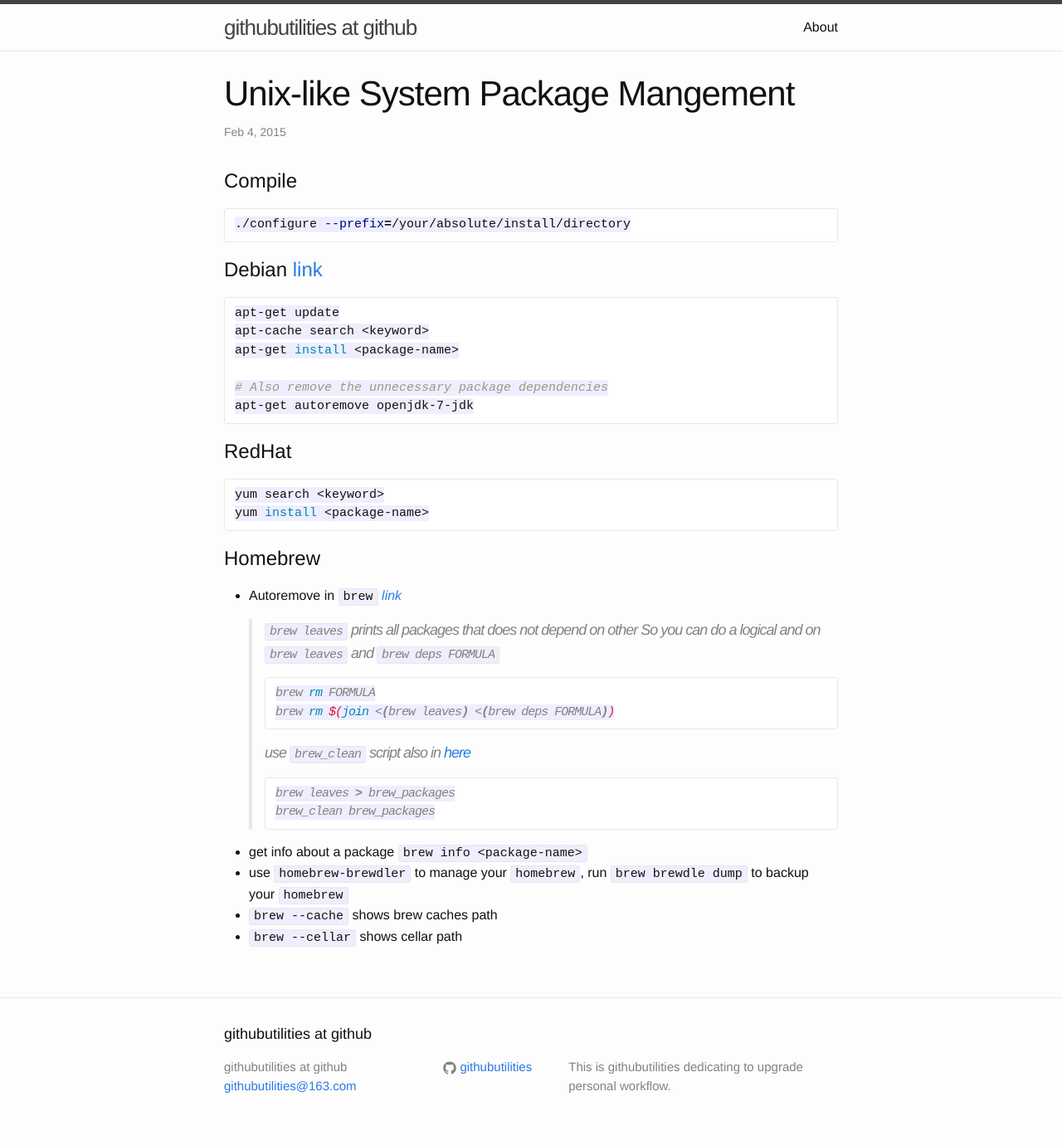
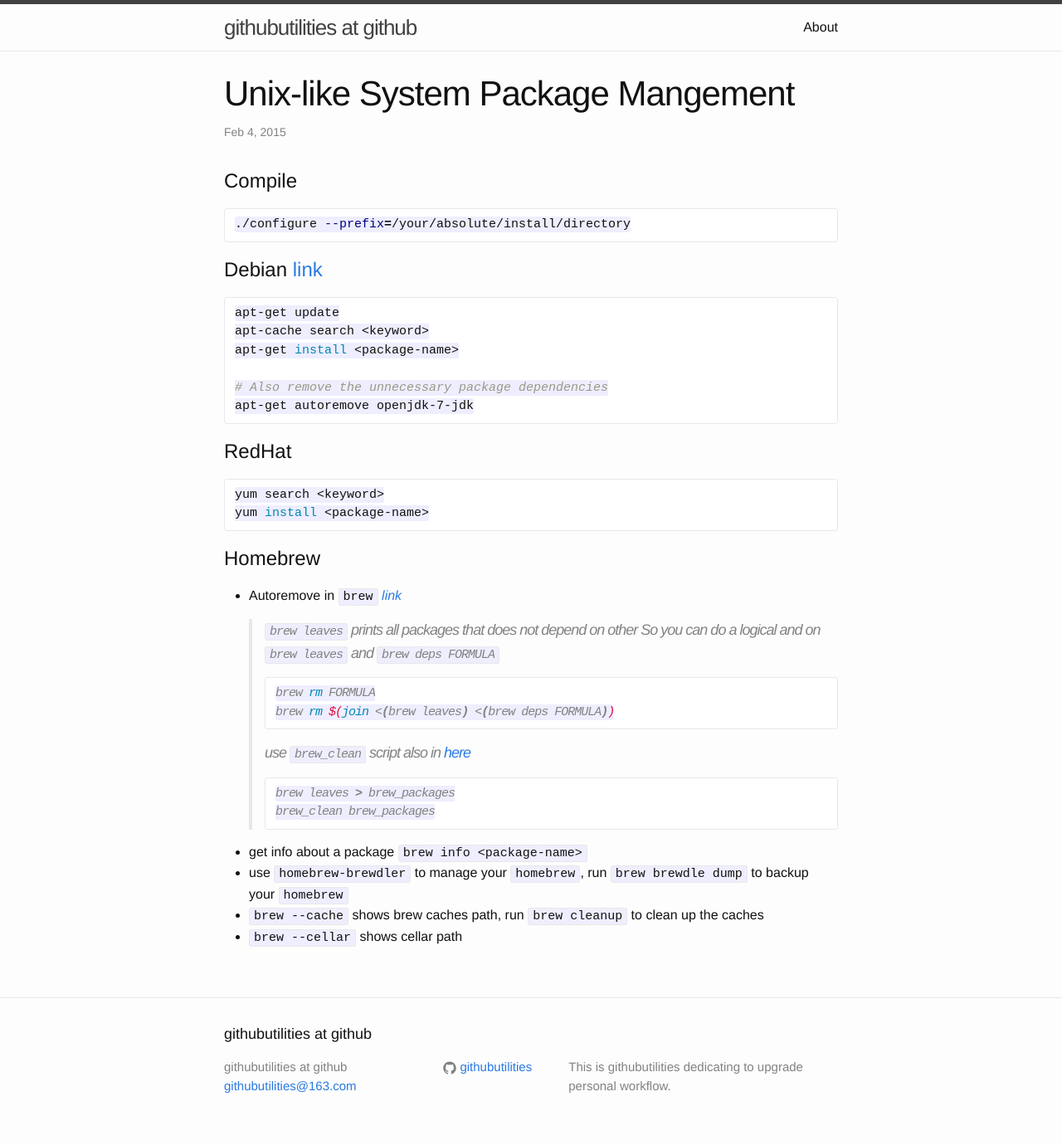
Before and after one commit to githubutilities/githubutilities.github.io, a Jekyll site: the page built from _posts/2015-02-04-unix-like-system-package-management.markdown, in a window 1280 px wide. Shown: the whole page at 83% size. Built offline with Jekyll 4.4.1, drawn with Linux system fonts in a browser that asks for light colours; Markdown is read by kramdown in place of the engine named in the settings.

Commit message:
add brew cleanup command usage

````diff
--- a/_posts/2015-02-04-unix-like-system-package-management.markdown
+++ b/_posts/2015-02-04-unix-like-system-package-management.markdown
@@ -48,5 +48,5 @@ yum install <package-name>
     > ```
 * get info about a package `brew info <package-name>`
 * use `homebrew-brewdler` to manage your `homebrew`, run `brew brewdle dump` to backup your `homebrew`
-* `brew --cache` shows brew caches path
+* `brew --cache` shows brew caches path, run `brew cleanup` to clean up the caches
 * `brew --cellar` shows cellar path
````
